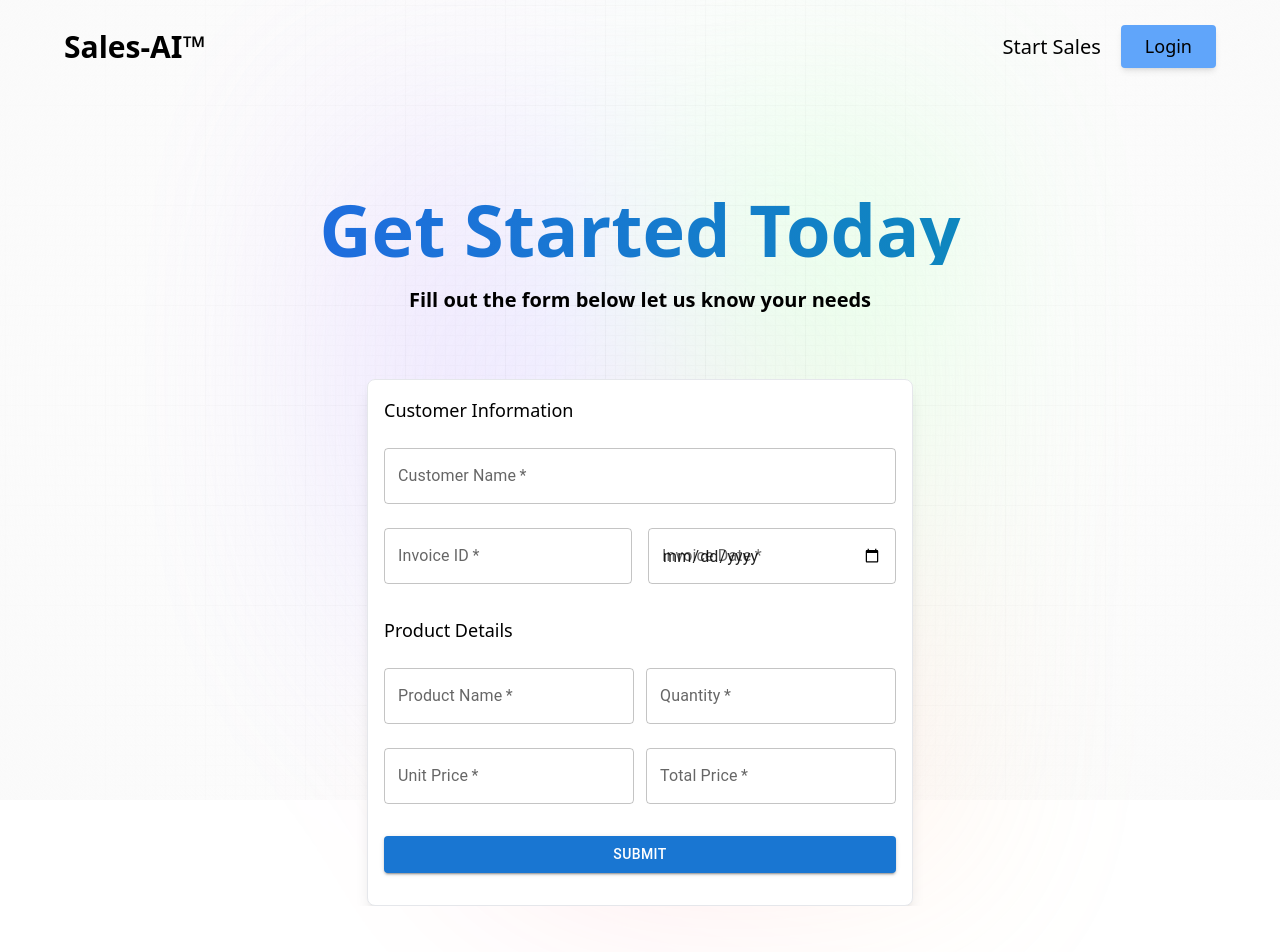
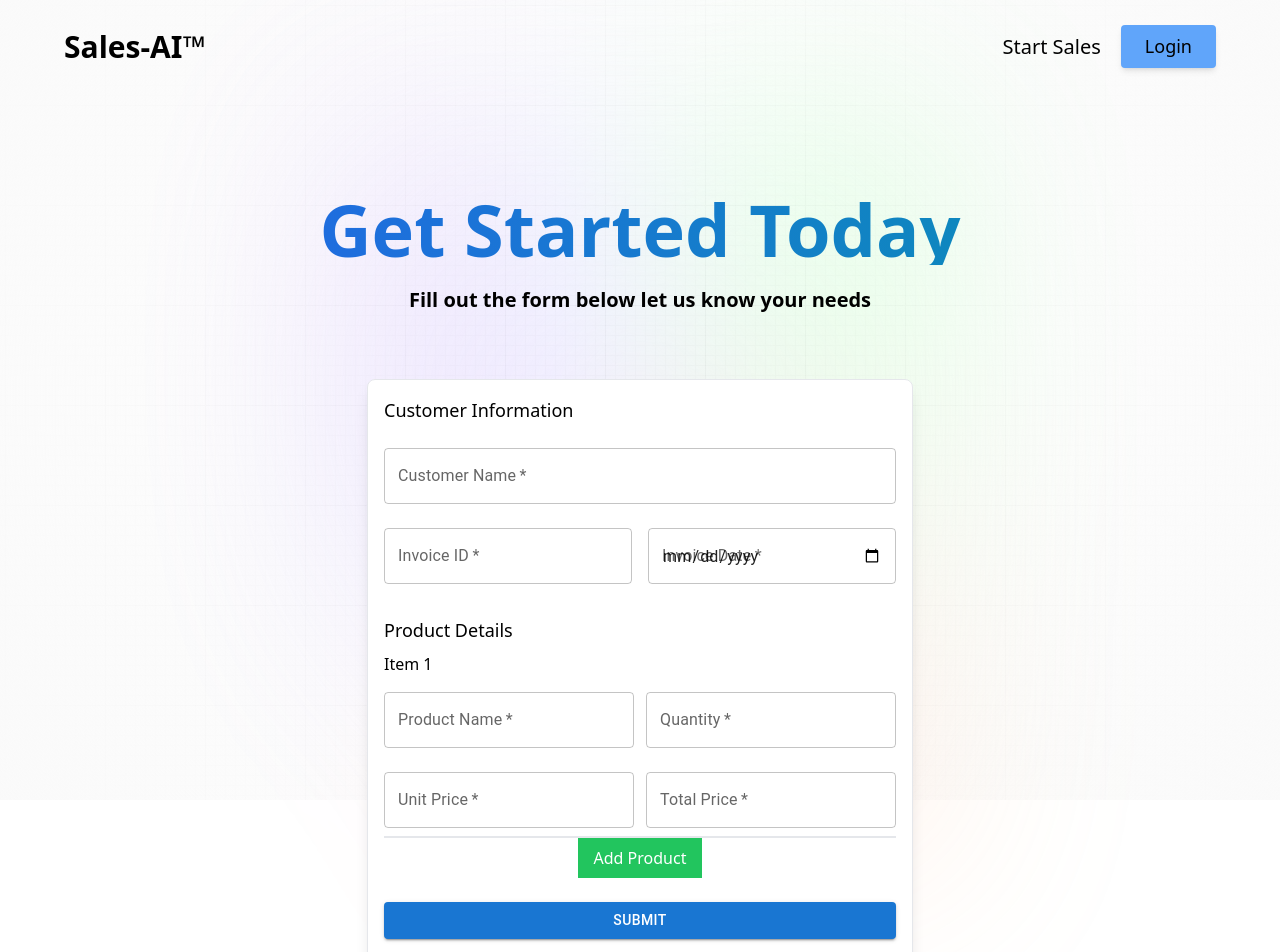
Before and after one commit to MyRichard12/AfriHacks2023-TeamBrowpay, a React (Vite) app: page /Sales in a window 1280 px wide. Shown: the top 952 px of the page. Before the commit the page ends 906 px from the top, so only its background shows below. Built offline with nearby package versions, Linux system fonts and the light colour scheme; no server answers.

Commit message:
completed the dynamic invoice prodict details section

```diff
--- a/src/pages/Sales.jsx
+++ b/src/pages/Sales.jsx
@@ -3,15 +3,75 @@ import { Navbar } from '../components';
 import { motion } from 'framer-motion'
 import { staggerContainer, fadeIn, textVariant } from '../utils/motion'
 import { Container, Card, CssBaseline, FormControlLabel, TextField, Checkbox, Link, Paper, Avatar, Button, Box, Grid } from "@mui/material";
+import { useEffect, useState } from 'react';
 
 
 
 const defaultTheme = createTheme();
+
 function Sales() {
+  const productItems = [
+    {
+      product_name: '',
+      quantity: '',
+      unit_price: '',
+      price: ''
+    }
+  ]
+
+  const itemStub = {
+    product_name: '',
+    quantity: '',
+    unit_price: '',
+    price: ''
+  }
+
   const initialValues = {
     email: '',
     password: ''
   }
+
+  const [items, itemTrigger] = useState(productItems)
+
+  const addItem = () => {
+    // my first error approach
+    // itemTrigger(items.push({
+    //   ...itemStub
+    // }))
+
+    // the correct approach
+    itemTrigger([...items, itemStub])
+  }
+
+  const removeItem = (index) => {
+    const last_index = items.length
+
+    // console.log(index,last_index)
+
+    if(index  !== -1){
+
+
+      // in this case the itemtrigger has to take on more than just the newarray the new array has to be rendered REACTIVELY within it
+      // error approach
+      // const updatedItem = item.slice()
+      //  updatedItem.splice(index, 1)
+      // itemTrigger(updatedItem)
+
+      // correct approach
+      itemTrigger(item => {
+        const updatedItem = item.slice()
+        updatedItem.splice(index, 1)
+
+        return updatedItem
+      })
+
+      console.log(items)
+    }
+
+  }
+
+
+
   return (
     <>
       <ThemeProvider theme={defaultTheme} />
@@ -38,6 +98,9 @@ function Sales() {
         <div className='max-w-[800px] mt-16'>
           <form action="" method="post" className=' bg-white p-4 border rounded-lg gap-6 shadow-lg'>
             <p className='mb-2 text-lg font-medium'>Customer Information</p>
+
+            {/* invoice fields */}
+
             <TextField
               margin="normal"
               required
@@ -72,7 +135,62 @@ function Sales() {
                 className='input mb-4'
               />
             </div>
+
+            {/* product fields */}
             <p className='mb-2 text-lg font-medium'>Product Details</p>
+
+            {items.map((values, index) => {
+              return (
+              <InvoiceFields fields={values} key={index} index={index} remove={() => removeItem(index)}/>
+              );
+            })}
+
+            <div className="flex gap-10 mx-auto w-fit">
+            <div className="bg-green-500 w-fit py-2 px-4 text-white cursor-pointer" onClick={() => addItem()}>Add Product </div>
+            </div>
+
+
+            <Button
+              type="submit"
+              fullWidth
+              className="bg-orange-900"
+              variant="contained"
+              sx={{ mt: 3, mb: 2 }}
+              // onClick={handleSubmit}
+            >
+              Submit
+            </Button>
+          </form>
+
+
+
+
+        </div>
+
+      </div>
+
+
+
+    </>
+  )
+}
+
+
+const InvoiceFields = ({fields, index, remove}) => {
+
+const removeItem = (index) => {
+  if(remove){
+    remove(index)
+  }
+}
+
+
+  return(
+    <div>
+      <div className="flex justify-between">
+        <span>Item {index +1}</span>
+        <span className='text-gray-600 cursor-pointer' onClick={removeItem}>{index > 0 &&  'Remove'}</span>
+        </div>
             <div className="grid grid-cols-2 gap-3">
             <TextField
                 margin="normal"
@@ -117,29 +235,8 @@ function Sales() {
                 className='input mb-4'
               />
             </div>
-
-            <Button
-              type="submit"
-              fullWidth
-              className="bg-orange-900"
-              variant="contained"
-              sx={{ mt: 3, mb: 2 }}
-              // onClick={handleSubmit}
-            >
-              Submit
-            </Button>
-          </form>
-
-
-
-
-        </div>
-
-      </div>
-
-
-
-    </>
+            <div className="border-b-2" />
+            </div>
   )
 }
 
```
